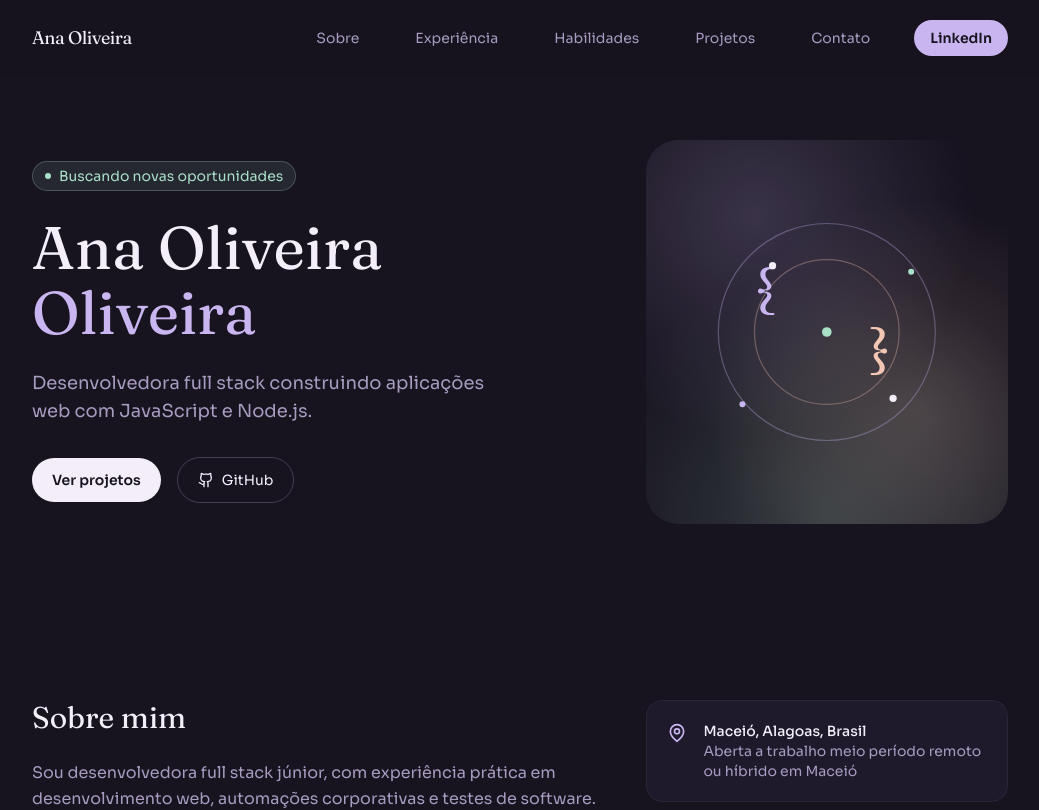
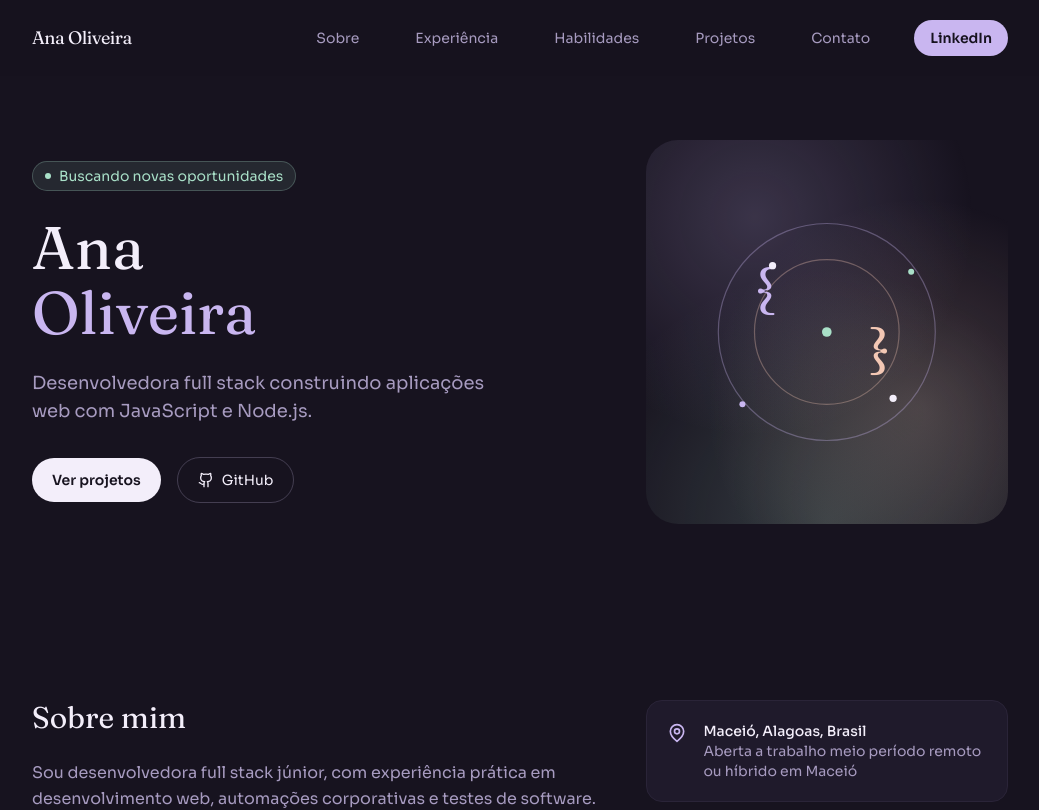
Before and after one commit to mawabi-oliveira/ana-portfolio, a React (Vite) app: page / in a window 1280 px wide. Shown: the top 810 px of the page, without its empty margins (120-1159 px from the left). Built offline with nearby package versions, Linux system fonts and the light colour scheme.

Commit message:
outra correcao

```diff
--- a/src/App.jsx
+++ b/src/App.jsx
@@ -498,7 +498,7 @@
           Buscando novas oportunidades
         </div>
         <h1 style={{ fontFamily: "Fraunces, serif", color: "#F3EEFA", lineHeight: 1.08 }} className="text-5xl sm:text-6xl mb-6">
-          Ana Oliveira
+          Ana
           <br />
           <span style={{ color: "#C9B6F0" }}>Oliveira</span>
         </h1>
```
